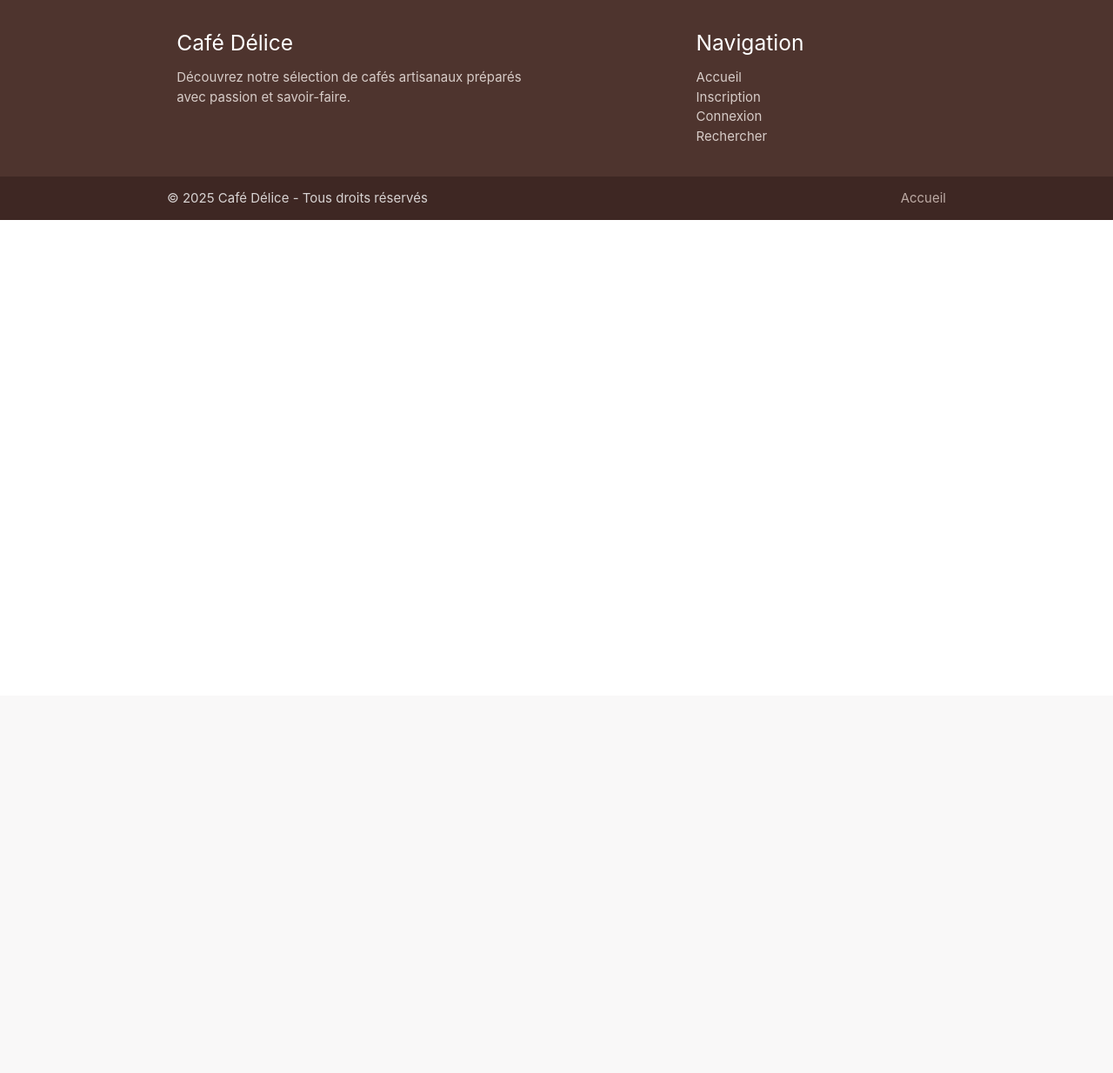
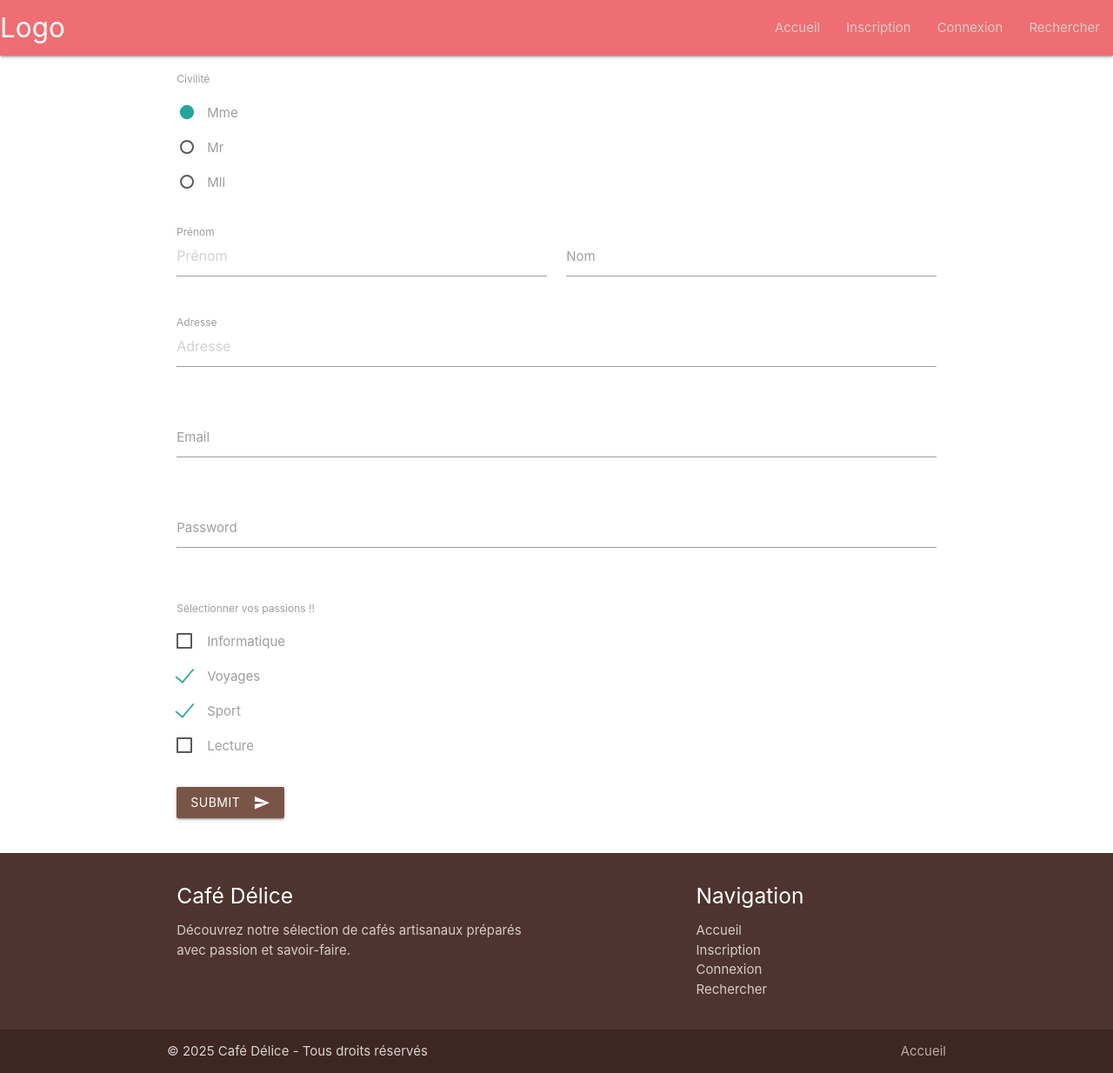
Before and after one commit to flaviemichel-laplateforme/runtrack3, a PHP site: page / in a window 1280 px wide. Shown: the whole page at 87% size. Before the commit the page ends 253 px from the top, so only its background shows below. Run offline with PHP 8.4, Linux system fonts and the light colour scheme.

Commit message:
Ajout d'un formulaire d'inscription avec validation des champs et navigation améliorée

```diff
--- a/jour07/job01/materialize/index.php
+++ b/jour07/job01/materialize/index.php
@@ -13,12 +13,129 @@
 
   <body>
     <header>
-
+      <nav>
+    <div class="nav-wrapper">
+      <a href="#" class="brand-logo">Logo</a>
+      <ul id="nav-mobile" class="right hide-on-med-and-down">
+        <li><a class="brown-text text-lighten-4" href="index.php">Accueil</a></li>
+              <li><a class="brown-text text-lighten-4" href="index.php">Inscription</a></li>
+              <li><a class="brown-text text-lighten-4" href="index.php">Connexion</a></li>
+              <li><a class="brown-text text-lighten-4" href="index.php">Rechercher</a></li>
+      </ul>
+    </div>
+  </nav>
     </header>
 
     <main>
+      <section class="container">
+        <div class="row">
+          <form class="col s12" action="#" method="POST">
 
+            <!-- Civilité -->
+            <div class="row">
+              <div class="col s12">
+                <p><label>Civilité</label></p>
+                <p>
+                  <label>
+                    <input name="civilite" type="radio" value="mme" checked />
+                    <span>Mme</span>
+                  </label>
+                </p>
+                <p>
+                  <label>
+                    <input name="civilite" type="radio" value="mr" />
+                    <span>Mr</span>
+                  </label>
+                </p>
+                <p>
+                  <label>
+                    <input class="with-gap" name="civilite" type="radio" value="mll" />
+                    <span>Mll</span>
+                  </label>
+                </p>
+              </div>
+            </div>
 
+            <!-- Prénom et Nom -->
+            <div class="row">
+              <div class="input-field col s12 m6">
+                <input placeholder="Prénom" id="first_name" type="text" class="validate" name="prenom">
+                <label for="first_name">Prénom</label>
+              </div>
+              <div class="input-field col s12 m6">
+                <input id="last_name" type="text" class="validate" name="nom">
+                <label for="last_name">Nom</label>
+              </div>
+            </div>
+
+            <!-- Adresse -->
+            <div class="row">
+              <div class="input-field col s12">
+                <input placeholder="Adresse" id="adresse" type="text" class="validate" name="adresse">
+                <label for="adresse">Adresse</label>
+              </div>
+            </div>
+
+            <!-- Email -->
+            <div class="row">
+              <div class="input-field col s12">
+                <input id="email" type="email" class="validate" name="email">
+                <label for="email">Email</label>
+              </div>
+            </div>
+
+            <!-- Password -->
+            <div class="row">
+              <div class="input-field col s12">
+                <input id="password" type="password" class="validate" name="password">
+                <label for="password">Password</label>
+              </div>
+            </div>
+
+            <!-- Passions -->
+            <div class="row">
+              <div class="col s12">
+                <p><label>Sélectionner vos passions !!</label></p>
+                <p>
+                  <label>
+                    <input type="checkbox" name="passions[]" value="informatique" />
+                    <span>Informatique</span>
+                  </label>
+                </p>
+                <p>
+                  <label>
+                    <input type="checkbox" name="passions[]" value="voyages" checked="checked" />
+                    <span>Voyages</span>
+                  </label>
+                </p>
+                <p>
+                  <label>
+                    <input type="checkbox" name="passions[]" value="sport" checked="checked" />
+                    <span>Sport</span>
+                  </label>
+                </p>
+                <p>
+                  <label>
+                    <input type="checkbox" name="passions[]" value="lecture" />
+                    <span>Lecture</span>
+                  </label>
+                </p>
+              </div>
+            </div>
+
+            <!-- Bouton Submit -->
+            <div class="row">
+              <div class="col s12">
+                <button class="btn waves-effect waves-light brown" type="submit" name="action">
+                  Submit
+                  <i class="material-icons right">send</i>
+                </button>
+              </div>
+            </div>
+
+          </form>
+        </div>
+      </section>
     </main>
 
     <!-- ===== FOOTER : Pied de page avec infos et liens ===== -->
```
Also changed, not shown: jour07/job01/index.html (deleted).
